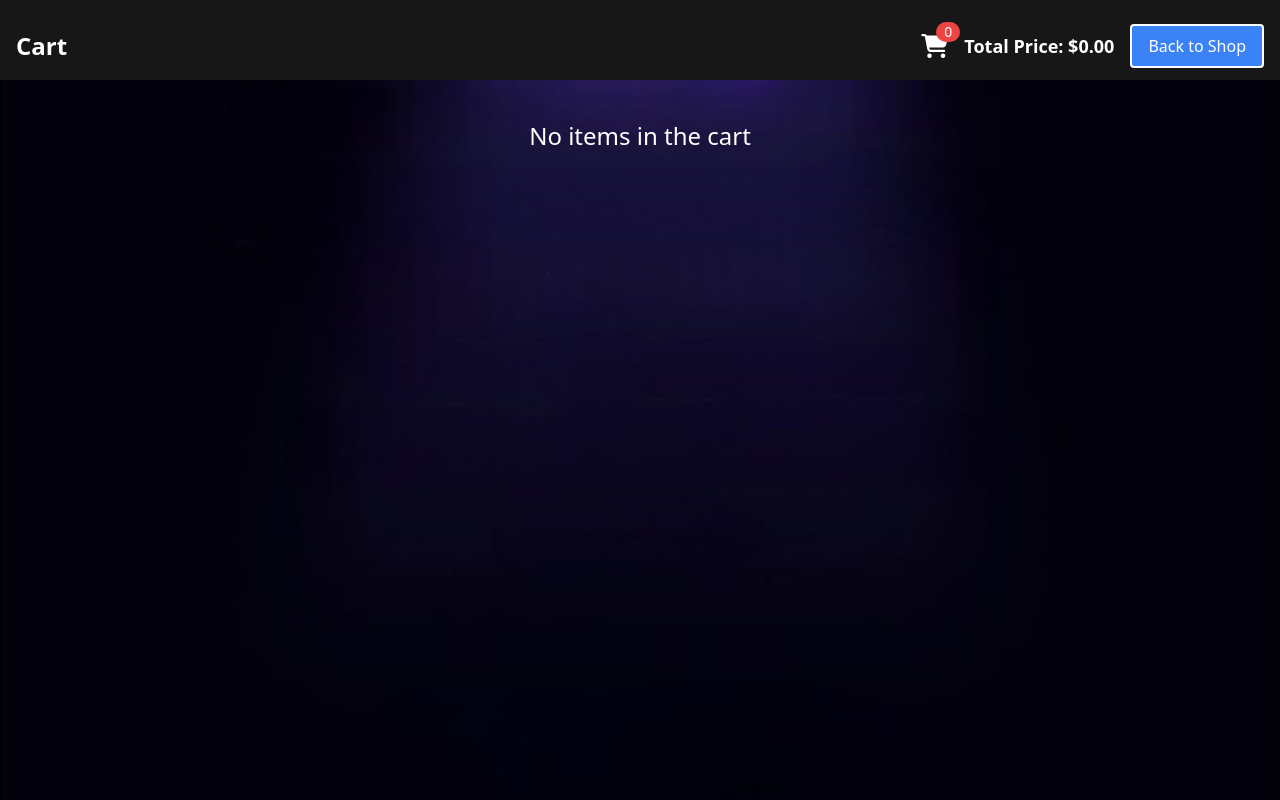
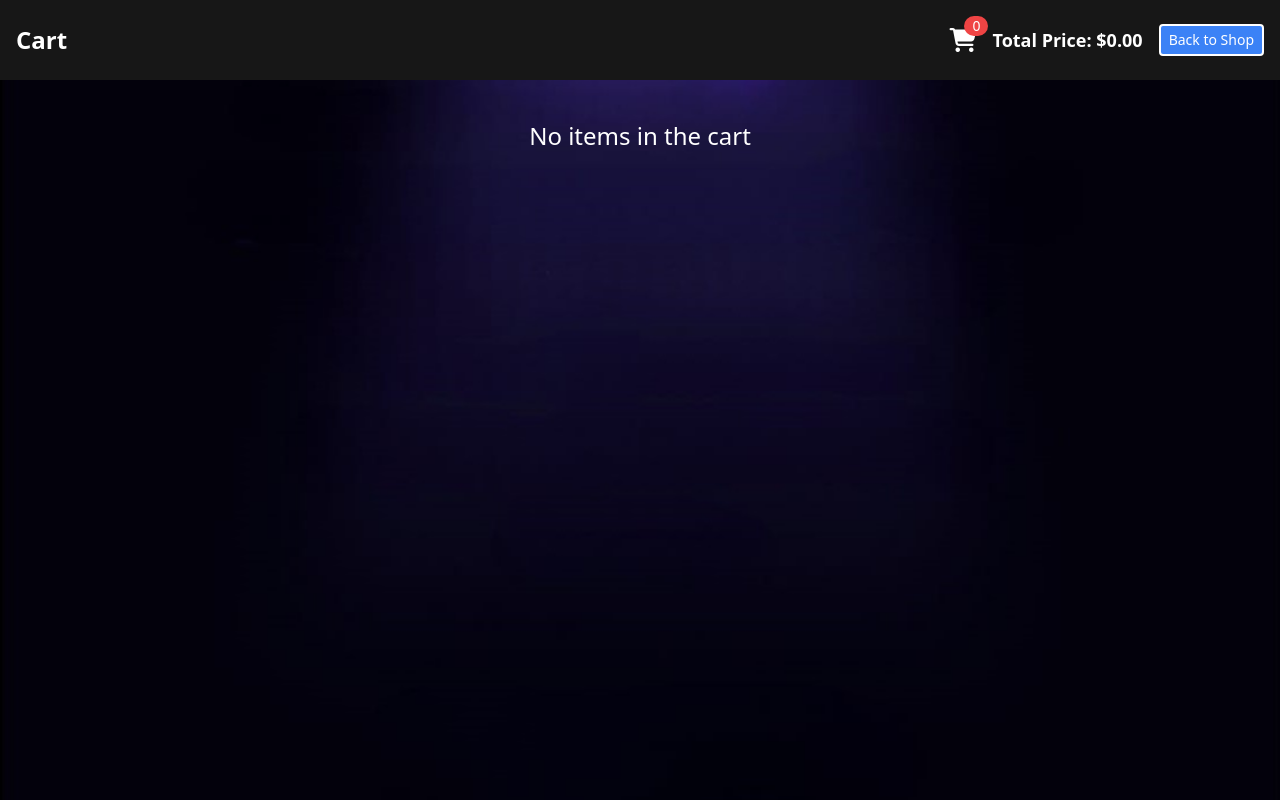
Before and after one commit to a7med-hamada/templet-4, a plain HTML site: page purchases.html in a window 1280 px wide. Drawn offline with nearby package versions, Linux system fonts and the light colour scheme; some packages are replaced by stand-ins of ours; a script that the page names is missing.

Commit message:
Update purchases.html

```diff
--- a/purchases.html
+++ b/purchases.html
@@ -13,7 +13,7 @@
 <body class="m-0 p-0 font-sans bg-neutral-900">
   <!-- Header -->
   <header class="relative top-0 left-0 w-full bg-neutral-900 backdrop-blur-lg z-20 p-0 min-h-[80px]">
-    <div class="container mx-auto flex items-center justify-between px-4 pt-6">
+    <div class="container mx-auto flex items-center justify-between px-4 py-6">
       <h1 class="text-white text-2xl font-bold">Cart</h1>
       <div class="flex gap-4 items-center">
         <div class="relative">
@@ -21,7 +21,7 @@
           <span id="cart-count" class="text-white text-sm bg-red-500 rounded-full px-2 absolute -top-2 -right-3">0</span>
         </div>
         <span id="total-price" class="text-white text-lg font-semibold">Total Price: $0.00</span>
-        <a href="shop.html" class="text-white border-2 border-white rounded px-4 py-2 bg-blue-500 hover:bg-blue-600 transition-all duration-300">Back to Shop</a>
+        <a href="shop.html" class="text-white border-2  border-white text-sm rounded px-2 py-1 bg-blue-500 hover:bg-blue-600 transition-all duration-300">Back to Shop</a>
       </div>
     </div>
   </header>
```
